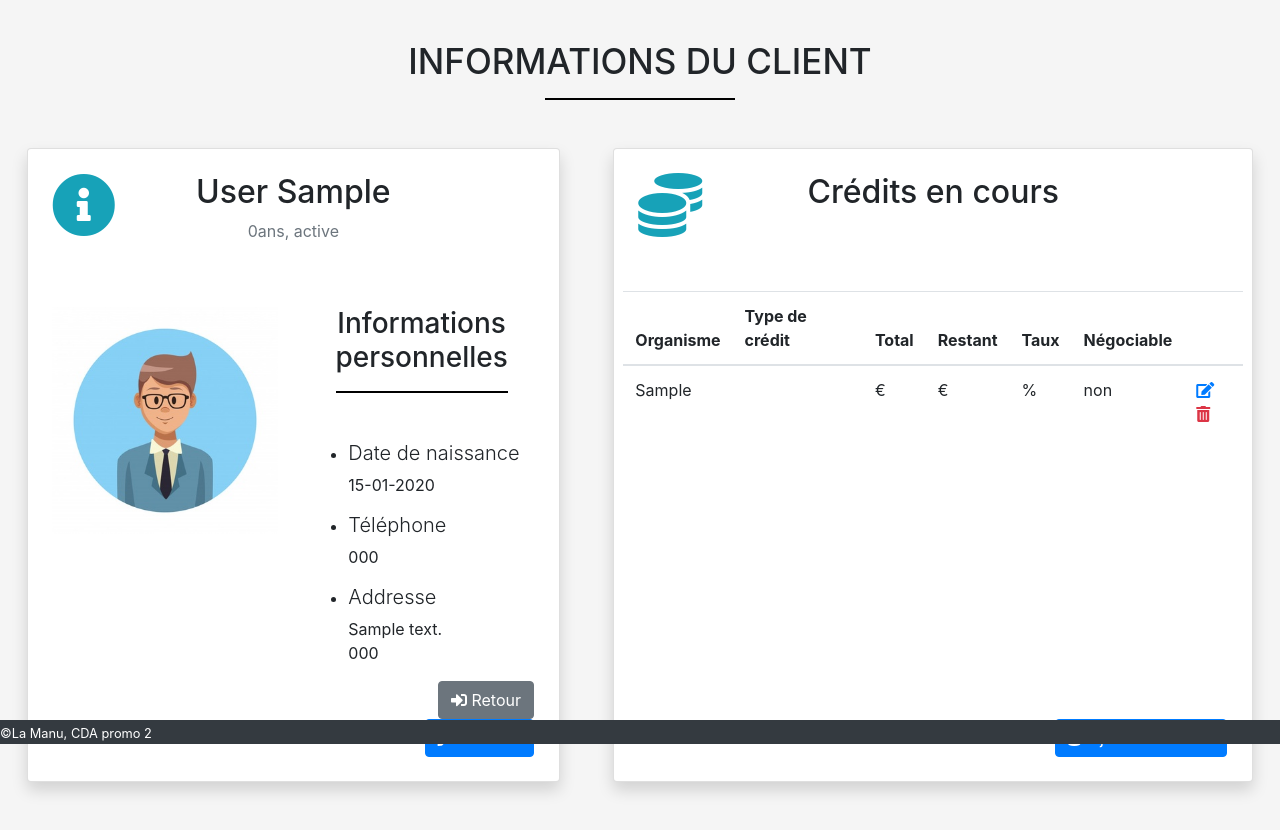
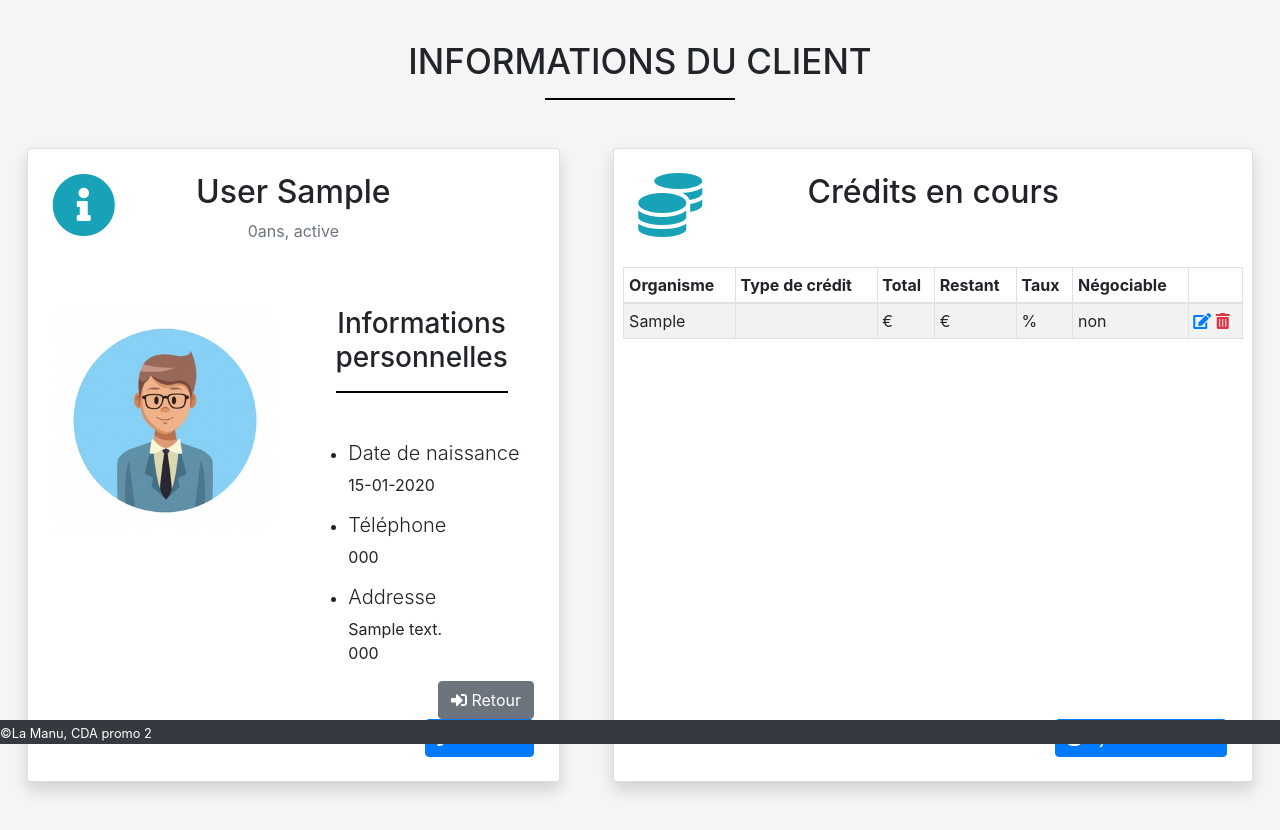
Before and after one commit to CDA-Promo2/CDA-PDO-TP2, a CodeIgniter app: page /database/index.php/details/1 in a window 1280 px wide. Shown: the part 56-886 px from the top of the page. Run offline with CodeIgniter, Linux system fonts and the light colour scheme; tables that the repository leaves empty or names only in its code hold one stand-in row (values such as "Sample post"); data that the repository does not hold is empty; some libraries are stand-ins or nearby versions.

Commit message:
Dernière finition sur la table crédit et scroll

```diff
--- a/application/controllers/Clients.php
+++ b/application/controllers/Clients.php
@@ -48,6 +48,7 @@ class Clients extends CI_Controller {
         $data['title'] = 'Informations du client';
         $data['client'] = $this->Client->getClientById($id);
         $data['credits'] = $this->Credit->getCreditsByClient($id);
+
 
         $this->load->view('common/header', $data);
         $this->load->view('client/details', $data);
--- a/application/controllers/Credits.php
+++ b/application/controllers/Credits.php
@@ -78,7 +78,7 @@ class Credits extends CI_Controller {
     // Méthodes gérant la suppression d'un crédit
     public function delete() {
         // On récupère l'id du crédit que l'on souhaite supprimer
-        $id = $this->uri->segment(2);
+        $id = $this->uri->segment(3);
         // S'il n'y a pas d'id -> page 404
         if (empty($id)) {
             show_404();
--- a/application/views/client/clientsList.php
+++ b/application/views/client/clientsList.php
@@ -38,11 +38,16 @@
             <div class="modal fade" id="delete<?= $client->id ?>" tabindex="-1" role="dialog">
                 <div class="modal-dialog modal-lg">
                     <div class="modal-content text-center">
+                        <?php if ($client->credits > 0) { ?>
+                       <h2 class="bg-dark text-white p-2">Le client à encore des crédits en cours</h2>
+                       <p class="text-warning"> /!\ Veuillez d'abord supprimer les crédits en cours avant de supprimer le client</p>
+                        <?php  } else { ?>
                         <h2 class="bg-dark text-white p-2">Attention</h2>
                         <p>Voulez-vous supprimer <b><?= $client->firstname . ' ' . $client->lastname ?></b>?</p>
                         <div class="row justify-content-center">
                             <a href="<?= site_url('delete/' . $client->id) ?>" class="btn btn-outline-danger col-4 my-3">Confirmer</a>
                         </div>
+                        <?php  } ?>
                     </div>
                 </div>
             </div>
--- a/application/views/client/details.php
+++ b/application/views/client/details.php
@@ -40,8 +40,8 @@
             <i class="fas fa-coins fa-4x text-info"></i>
         </div>
         <h2 class="text-center">Crédits en cours</h2>
-        <div class="row mt-5">
-            <table class="table table-hover mt-4">
+        <div id="scroll" class="row mt-5 table-wrapper-scroll-y my-custom-scrollbar">
+            <table class="table table-striped table-bordered table-sm">
                 <thead>
                     <tr>
                         <th>Organisme</th>
@@ -87,7 +87,7 @@
                         <p>Type de crédit : <b><?= $credit->type ?></b></p>
                         <p>Il reste <b><?= $credit->remaining ?></b>€ au crédit</p>
                         <div class="row justify-content-center">
-                            <a href="<?= site_url('credit/delete/' . $credit->id) ?>" class="btn btn-outline-danger col-4 my-3">Confirmer</a>
+                            <a href="<?= site_url('credits/delete/' . $credit->id) ?>" class="btn btn-outline-danger col-4 my-3">Confirmer</a>
                         </div>
                     </div>
                 </div>
--- a/assets/css/style.css
+++ b/assets/css/style.css
@@ -18,3 +18,8 @@ hr {
     background-size: 100%;
     background-position: bottom;
 }
+
+#scroll {
+    max-height: 70% !important;
+    overflow-y: auto;
+}
```
Also changed, not shown: application/models/Client.php (line endings or trailing spaces).
